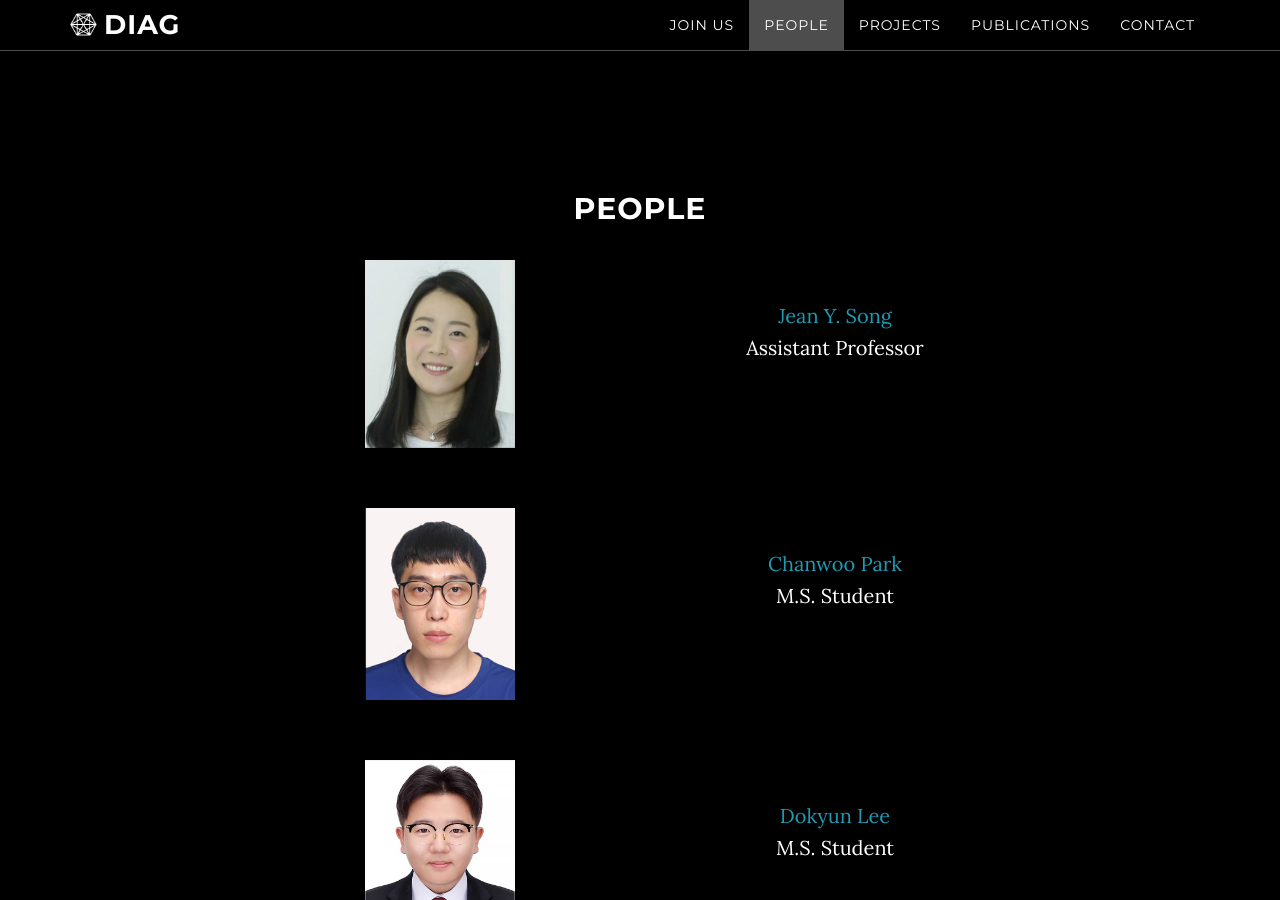
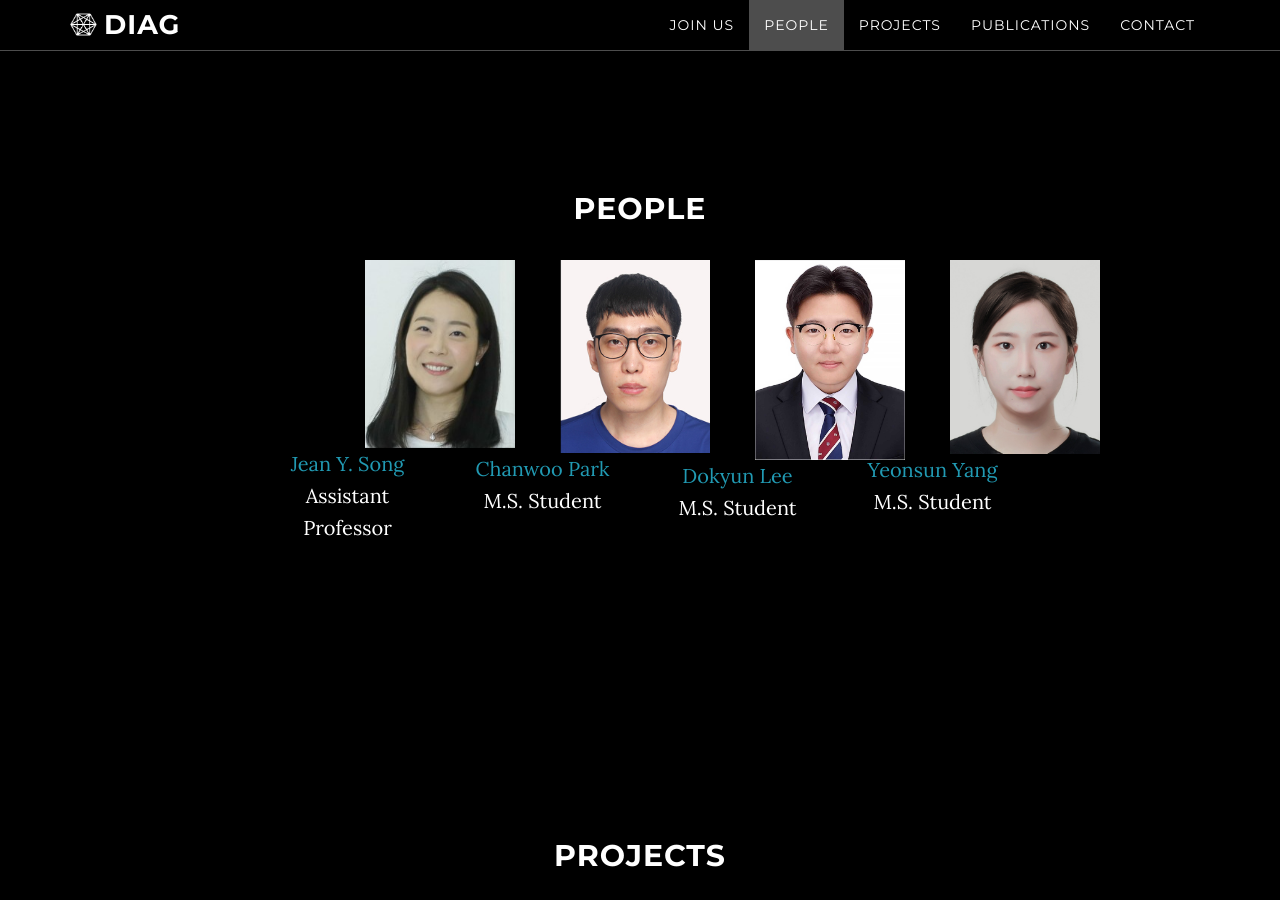
Before and after one commit to raflereak/diag-dgist.github.io, a Jekyll site: the page built from index.html, in a window 1280 px wide and 900 px high, scrolled down 1403 px. Built offline with Jekyll 4.4.1, drawn with Linux system fonts in a browser that asks for light colours.

Commit message:
edited people section's layout

```diff
--- a/_includes/people.html
+++ b/_includes/people.html
@@ -4,47 +4,29 @@
             <div class="col-lg-8 col-lg-offset-2">
                 <h2>People</h2>
                 <div class="row">
-                  <div class="col-md-6">
+                  <div class="col-md-3">
                     <img src="/img/JeanSong_profile2021.png" alt="Jean's profile photo with her face" width="150" style="float:left; margin-left: 100px;">
-                  </div>
-                  <div class="col-md-6">
-                    <br><br>
+                    <br>
                     <p><a href="https://jyskwon.github.io/">Jean Y. Song</a><br>
                       Assistant Professor</p>
                   </div>
-                </div>
-                <br><br><br>
 
-                <div class="row">
-                  <div class="col-md-6">
+                  <div class="col-md-3">
                     <img src="/img/chanwoo_profile_picture.jpg" alt="Chanwoo's profile photo with his face" width="150" style="float:left; margin-left: 100px;">
-                  </div>
-                  <div class="col-md-6">
-                    <br><br>
+                    <br>
                     <p><a href="">Chanwoo Park</a><br>
                       M.S. Student</p>
                   </div>
-                </div>
-                <br><br><br>
 
-                <div class="row">
-                  <div class="col-md-6">
+                  <div class="col-md-3">
                     <img src="/img/dokyun_profile_picture.png" alt="Dokyun's profile photo with his face" width="150" style="float:left; margin-left: 100px;">
-                  </div>
-                  <div class="col-md-6">
-                    <br><br>
+                    <br>
                     <p><a href="">Dokyun Lee</a><br>
                       M.S. Student</p>
                   </div>
-                </div>
-                <br><br><br>
 
-                <div class="row">
-                  <div class="col-md-6">
-                    <img src="/img/yeonsun_profile_picture.jpg" alt="Dokyun's profile photo with his face" width="150" style="float:left; margin-left: 100px;">
-                  </div>
-                  <div class="col-md-6">
-                    <br><br>
+                  <div class="col-md-3">
+                    <img src="/img/yeonsun_profile_picture.jpg" alt="Yeonsun's profile photo with his face" width="150" style="float:left; margin-left: 100px;">
                     <p><a href="">Yeonsun Yang</a><br>
                       M.S. Student</p>
                   </div>
```
